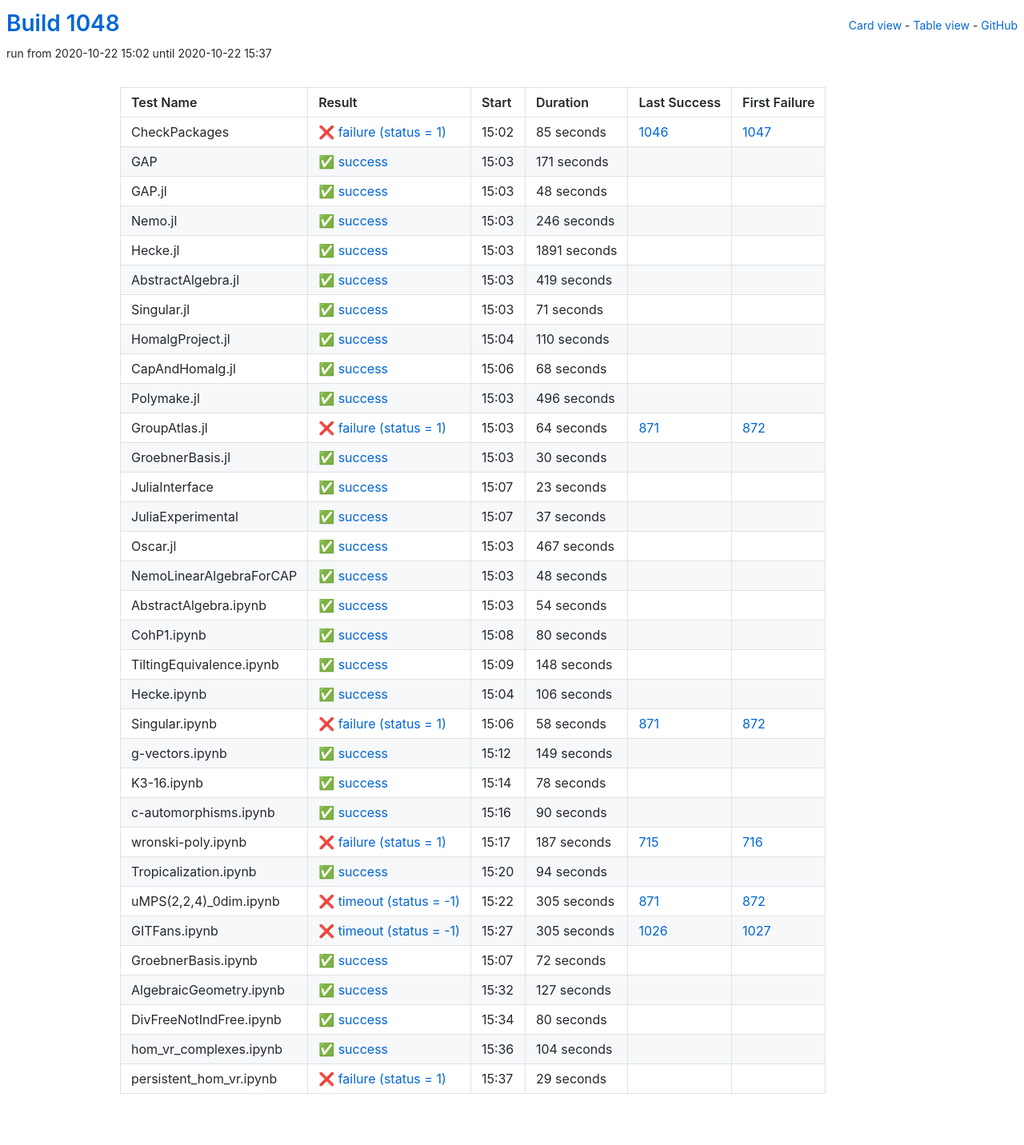
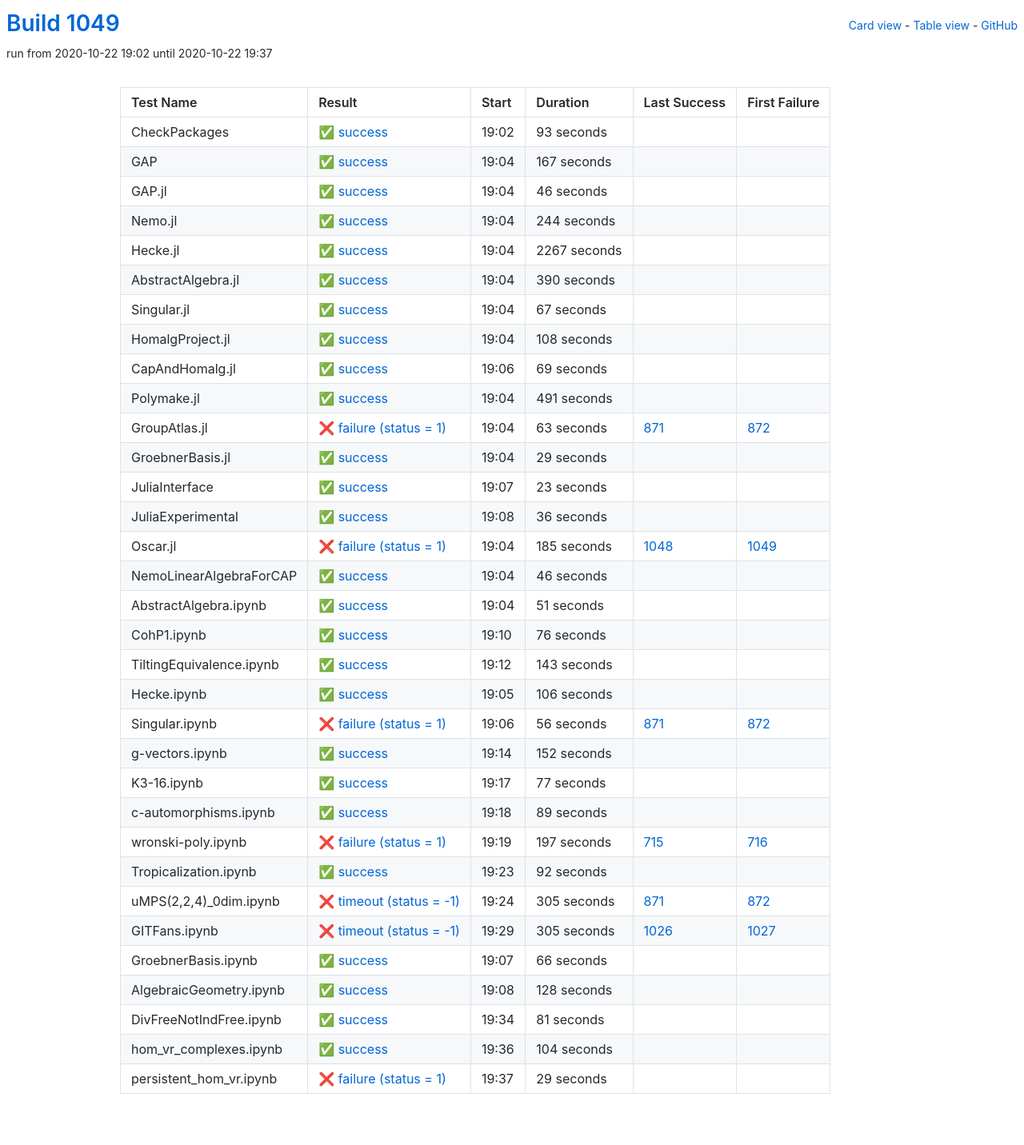
Before and after one commit to oscar-system/oscar-ci-status-stable, a Jekyll site: the page built from table.html, in a window 1280 px wide. Shown: the whole page at 80% size. Built offline with Jekyll 4.4.1, drawn with Linux system fonts in a browser that asks for light colours.

Commit message:
Build #1049

```diff
--- a/_data/ci.yml
+++ b/_data/ci.yml
@@ -1,6 +1,6 @@
 ---
-build: 1048
-build_url: https://oscarci.mathematik.uni-kl.de/job/oscar-stable/1048/
+build: 1049
+build_url: https://oscarci.mathematik.uni-kl.de/job/oscar-stable/1049/
 job: oscar-stable
 organization: oscar-system
 repo: oscar-ci-status-stable
@@ -8,152 +8,152 @@ repourl: https://github.com/oscar-system/oscar-ci-status-stable
 tests:
 - name: CheckPackages
   id: checkpackages
-  log: https://oscarci.mathematik.uni-kl.de/job/oscar-stable/1048/artifact/logs/build-1048/CheckPackages.log
-  start: 2020-10-22 15:02
-  success: false
-  exitcode: 1
-  status: failure
-  duration: 85
-  last_success: 1046
-  last_success_url: https://oscarci.mathematik.uni-kl.de/job/oscar-stable/1046/
-  first_failure: 1047
-  first_failure_url: https://oscarci.mathematik.uni-kl.de/job/oscar-stable/1047/
-- name: GAP
-  id: gap
-  log: https://oscarci.mathematik.uni-kl.de/job/oscar-stable/1048/artifact/logs/build-1048/GAP.log
-  start: 2020-10-22 15:03
+  log: https://oscarci.mathematik.uni-kl.de/job/oscar-stable/1049/artifact/logs/build-1049/CheckPackages.log
+  start: 2020-10-22 19:02
   success: true
   exitcode: 0
   status: success
-  duration: 171
+  duration: 93
+  last_success: false
+  last_success_url:
+  first_failure: false
+  first_failure_url:
+- name: GAP
+  id: gap
+  log: https://oscarci.mathematik.uni-kl.de/job/oscar-stable/1049/artifact/logs/build-1049/GAP.log
+  start: 2020-10-22 19:04
+  success: true
+  exitcode: 0
+  status: success
+  duration: 167
   last_success: false
   last_success_url:
   first_failure: false
   first_failure_url:
 - name: GAP.jl
   id: gap-jl
-  log: https://oscarci.mathematik.uni-kl.de/job/oscar-stable/1048/artifact/logs/build-1048/GAP.jl.log
-  start: 2020-10-22 15:03
+  log: https://oscarci.mathematik.uni-kl.de/job/oscar-stable/1049/artifact/logs/build-1049/GAP.jl.log
+  start: 2020-10-22 19:04
   success: true
   exitcode: 0
   status: success
-  duration: 48
+  duration: 46
   last_success: false
   last_success_url:
   first_failure: false
   first_failure_url:
 - name: Nemo.jl
   id: nemo-jl
-  log: https://oscarci.mathematik.uni-kl.de/job/oscar-stable/1048/artifact/logs/build-1048/Nemo.jl.log
-  start: 2020-10-22 15:03
+  log: https://oscarci.mathematik.uni-kl.de/job/oscar-stable/1049/artifact/logs/build-1049/Nemo.jl.log
+  start: 2020-10-22 19:04
   success: true
   exitcode: 0
   status: success
-  duration: 246
+  duration: 244
   last_success: false
   last_success_url:
   first_failure: false
   first_failure_url:
 - name: Hecke.jl
   id: hecke-jl
-  log: https://oscarci.mathematik.uni-kl.de/job/oscar-stable/1048/artifact/logs/build-1048/Hecke.jl.log
-  start: 2020-10-22 15:03
+  log: https://oscarci.mathematik.uni-kl.de/job/oscar-stable/1049/artifact/logs/build-1049/Hecke.jl.log
+  start: 2020-10-22 19:04
   success: true
   exitcode: 0
   status: success
-  duration: 1891
+  duration: 2267
   last_success: false
   last_success_url:
   first_failure: false
   first_failure_url:
 - name: AbstractAlgebra.jl
   id: abstractalgebra-jl
-  log: https://oscarci.mathematik.uni-kl.de/job/oscar-stable/1048/artifact/logs/build-1048/AbstractAlgebra.jl.log
-  start: 2020-10-22 15:03
+  log: https://oscarci.mathematik.uni-kl.de/job/oscar-stable/1049/artifact/logs/build-1049/AbstractAlgebra.jl.log
+  start: 2020-10-22 19:04
   success: true
   exitcode: 0
   status: success
-  duration: 419
+  duration: 390
   last_success: false
   last_success_url:
   first_failure: false
   first_failure_url:
 - name: Singular.jl
   id: singular-jl
-  log: https://oscarci.mathematik.uni-kl.de/job/oscar-stable/1048/artifact/logs/build-1048/Singular.jl.log
-  start: 2020-10-22 15:03
+  log: https://oscarci.mathematik.uni-kl.de/job/oscar-stable/1049/artifact/logs/build-1049/Singular.jl.log
+  start: 2020-10-22 19:04
   success: true
   exitcode: 0
   status: success
-  duration: 71
+  duration: 67
   last_success: false
   last_success_url:
   first_failure: false
   first_failure_url:
 - name: HomalgProject.jl
   id: homalgproject-jl
-  log: https://oscarci.mathematik.uni-kl.de/job/oscar-stable/1048/artifact/logs/build-1048/HomalgProject.jl.log
-  start: 2020-10-22 15:04
+  log: https://oscarci.mathematik.uni-kl.de/job/oscar-stable/1049/artifact/logs/build-1049/HomalgProject.jl.log
+  start: 2020-10-22 19:04
   success: true
   exitcode: 0
   status: success
-  duration: 110
+  duration: 108
   last_success: false
   last_success_url:
   first_failure: false
   first_failure_url:
 - name: CapAndHomalg.jl
   id: capandhomalg-jl
-  log: https://oscarci.mathematik.uni-kl.de/job/oscar-stable/1048/artifact/logs/build-1048/CapAndHomalg.jl.log
-  start: 2020-10-22 15:06
+  log: https://oscarci.mathematik.uni-kl.de/job/oscar-stable/1049/artifact/logs/build-1049/CapAndHomalg.jl.log
+  start: 2020-10-22 19:06
   success: true
   exitcode: 0
   status: success
-  duration: 68
+  duration: 69
   last_success: false
   last_success_url:
   first_failure: false
   first_failure_url:
 - name: Polymake.jl
   id: polymake-jl
-  log: https://oscarci.mathematik.uni-kl.de/job/oscar-stable/1048/artifact/logs/build-1048/Polymake.jl.log
-  start: 2020-10-22 15:03
+  log: https://oscarci.mathematik.uni-kl.de/job/oscar-stable/1049/artifact/logs/build-1049/Polymake.jl.log
+  start: 2020-10-22 19:04
   success: true
   exitcode: 0
   status: success
-  duration: 496
+  duration: 491
   last_success: false
   last_success_url:
   first_failure: false
   first_failure_url:
 - name: GroupAtlas.jl
   id: groupatlas-jl
-  log: https://oscarci.mathematik.uni-kl.de/job/oscar-stable/1048/artifact/logs/build-1048/GroupAtlas.jl.log
-  start: 2020-10-22 15:03
+  log: https://oscarci.mathematik.uni-kl.de/job/oscar-stable/1049/artifact/logs/build-1049/GroupAtlas.jl.log
+  start: 2020-10-22 19:04
   success: false
   exitcode: 1
   status: failure
-  duration: 64
+  duration: 63
   last_success: 871
   last_success_url: https://oscarci.mathematik.uni-kl.de/job/oscar-stable/871/
   first_failure: 872
   first_failure_url: https://oscarci.mathematik.uni-kl.de/job/oscar-stable/872/
 - name: GroebnerBasis.jl
   id: groebnerbasis-jl
-  log: https://oscarci.mathematik.uni-kl.de/job/oscar-stable/1048/artifact/logs/build-1048/GroebnerBasis.jl.log
-  start: 2020-10-22 15:03
+  log: https://oscarci.mathematik.uni-kl.de/job/oscar-stable/1049/artifact/logs/build-1049/GroebnerBasis.jl.log
+  start: 2020-10-22 19:04
   success: true
   exitcode: 0
   status: success
-  duration: 30
+  duration: 29
   last_success: false
   last_success_url:
   first_failure: false
   first_failure_url:
 - name: JuliaInterface
   id: juliainterface
-  log: https://oscarci.mathematik.uni-kl.de/job/oscar-stable/1048/artifact/logs/build-1048/JuliaInterface.log
-  start: 2020-10-22 15:07
+  log: https://oscarci.mathematik.uni-kl.de/job/oscar-stable/1049/artifact/logs/build-1049/JuliaInterface.log
+  start: 2020-10-22 19:07
   success: true
   exitcode: 0
   status: success
@@ -164,80 +164,80 @@ tests:
   first_failure_url:
 - name: JuliaExperimental
   id: juliaexperimental
-  log: https://oscarci.mathematik.uni-kl.de/job/oscar-stable/1048/artifact/logs/build-1048/JuliaExperimental.log
-  start: 2020-10-22 15:07
+  log: https://oscarci.mathematik.uni-kl.de/job/oscar-stable/1049/artifact/logs/build-1049/JuliaExperimental.log
+  start: 2020-10-22 19:08
   success: true
   exitcode: 0
   status: success
-  duration: 37
+  duration: 36
   last_success: false
   last_success_url:
   first_failure: false
   first_failure_url:
 - name: Oscar.jl
   id: oscar-jl
-  log: https://oscarci.mathematik.uni-kl.de/job/oscar-stable/1048/artifact/logs/build-1048/Oscar.jl.log
-  start: 2020-10-22 15:03
+  log: https://oscarci.mathematik.uni-kl.de/job/oscar-stable/1049/artifact/logs/build-1049/Oscar.jl.log
+  start: 2020-10-22 19:04
+  success: false
+  exitcode: 1
+  status: failure
+  duration: 185
+  last_success: 1048
+  last_success_url: https://oscarci.mathematik.uni-kl.de/job/oscar-stable/1048/
+  first_failure: 1049
+  first_failure_url: https://oscarci.mathematik.uni-kl.de/job/oscar-stable/1049/
+- name: NemoLinearAlgebraForCAP
+  id: nemolinearalgebraforcap
+  log: https://oscarci.mathematik.uni-kl.de/job/oscar-stable/1049/artifact/logs/build-1049/NemoLinearAlgebraForCAP.log
+  start: 2020-10-22 19:04
   success: true
   exitcode: 0
   status: success
-  duration: 467
-  last_success: false
-  last_success_url:
-  first_failure: false
-  first_failure_url:
-- name: NemoLinearAlgebraForCAP
-  id: nemolinearalgebraforcap
-  log: https://oscarci.mathematik.uni-kl.de/job/oscar-stable/1048/artifact/logs/build-1048/NemoLinearAlgebraForCAP.log
-  start: 2020-10-22 15:03
-  success: true
-  exitcode: 0
-  status: success
-  duration: 48
+  duration: 46
   last_success: false
   last_success_url:
   first_failure: false
   first_failure_url:
 - name: AbstractAlgebra.ipynb
   id: abstractalgebra-ipynb
-  log: https://oscarci.mathematik.uni-kl.de/job/oscar-stable/1048/artifact/logs/build-1048/AbstractAlgebra.ipynb.log
-  start: 2020-10-22 15:03
+  log: https://oscarci.mathematik.uni-kl.de/job/oscar-stable/1049/artifact/logs/build-1049/AbstractAlgebra.ipynb.log
+  start: 2020-10-22 19:04
   success: true
   exitcode: 0
   status: success
-  duration: 54
+  duration: 51
   last_success: false
   last_success_url:
   first_failure: false
   first_failure_url:
 - name: CohP1.ipynb
   id: cohp1-ipynb
-  log: https://oscarci.mathematik.uni-kl.de/job/oscar-stable/1048/artifact/logs/build-1048/CohP1.ipynb.log
-  start: 2020-10-22 15:08
+  log: https://oscarci.mathematik.uni-kl.de/job/oscar-stable/1049/artifact/logs/build-1049/CohP1.ipynb.log
+  start: 2020-10-22 19:10
   success: true
   exitcode: 0
   status: success
-  duration: 80
+  duration: 76
   last_success: false
   last_success_url:
   first_failure: false
   first_failure_url:
 - name: TiltingEquivalence.ipynb
   id: tiltingequivalence-ipynb
-  log: https://oscarci.mathematik.uni-kl.de/job/oscar-stable/1048/artifact/logs/build-1048/TiltingEquivalence.ipynb.log
-  start: 2020-10-22 15:09
+  log: https://oscarci.mathematik.uni-kl.de/job/oscar-stable/1049/artifact/logs/build-1049/TiltingEquivalence.ipynb.log
+  start: 2020-10-22 19:12
   success: true
   exitcode: 0
   status: success
-  duration: 148
+  duration: 143
   last_success: false
   last_success_url:
   first_failure: false
   first_failure_url:
 - name: Hecke.ipynb
   id: hecke-ipynb
-  log: https://oscarci.mathematik.uni-kl.de/job/oscar-stable/1048/artifact/logs/build-1048/Hecke.ipynb.log
-  start: 2020-10-22 15:04
+  log: https://oscarci.mathematik.uni-kl.de/job/oscar-stable/1049/artifact/logs/build-1049/Hecke.ipynb.log
+  start: 2020-10-22 19:05
   success: true
   exitcode: 0
   status: success
@@ -248,80 +248,80 @@ tests:
   first_failure_url:
 - name: Singular.ipynb
   id: singular-ipynb
-  log: https://oscarci.mathematik.uni-kl.de/job/oscar-stable/1048/artifact/logs/build-1048/Singular.ipynb.log
-  start: 2020-10-22 15:06
+  log: https://oscarci.mathematik.uni-kl.de/job/oscar-stable/1049/artifact/logs/build-1049/Singular.ipynb.log
+  start: 2020-10-22 19:06
   success: false
   exitcode: 1
   status: failure
-  duration: 58
+  duration: 56
   last_success: 871
   last_success_url: https://oscarci.mathematik.uni-kl.de/job/oscar-stable/871/
   first_failure: 872
   first_failure_url: https://oscarci.mathematik.uni-kl.de/job/oscar-stable/872/
 - name: g-vectors.ipynb
   id: g-vectors-ipynb
-  log: https://oscarci.mathematik.uni-kl.de/job/oscar-stable/1048/artifact/logs/build-1048/g-vectors.ipynb.log
-  start: 2020-10-22 15:12
+  log: https://oscarci.mathematik.uni-kl.de/job/oscar-stable/1049/artifact/logs/build-1049/g-vectors.ipynb.log
+  start: 2020-10-22 19:14
   success: true
   exitcode: 0
   status: success
-  duration: 149
+  duration: 152
   last_success: false
   last_success_url:
   first_failure: false
   first_failure_url:
 - name: K3-16.ipynb
   id: k3-16-ipynb
-  log: https://oscarci.mathematik.uni-kl.de/job/oscar-stable/1048/artifact/logs/build-1048/K3-16.ipynb.log
-  start: 2020-10-22 15:14
+  log: https://oscarci.mathematik.uni-kl.de/job/oscar-stable/1049/artifact/logs/build-1049/K3-16.ipynb.log
+  start: 2020-10-22 19:17
   success: true
   exitcode: 0
   status: success
-  duration: 78
+  duration: 77
   last_success: false
   last_success_url:
   first_failure: false
   first_failure_url:
 - name: c-automorphisms.ipynb
   id: c-automorphisms-ipynb
-  log: https://oscarci.mathematik.uni-kl.de/job/oscar-stable/1048/artifact/logs/build-1048/c-automorphisms.ipynb.log
-  start: 2020-10-22 15:16
+  log: https://oscarci.mathematik.uni-kl.de/job/oscar-stable/1049/artifact/logs/build-1049/c-automorphisms.ipynb.log
+  start: 2020-10-22 19:18
   success: true
   exitcode: 0
   status: success
-  duration: 90
+  duration: 89
   last_success: false
   last_success_url:
   first_failure: false
   first_failure_url:
 - name: wronski-poly.ipynb
   id: wronski-poly-ipynb
-  log: https://oscarci.mathematik.uni-kl.de/job/oscar-stable/1048/artifact/logs/build-1048/wronski-poly.ipynb.log
-  start: 2020-10-22 15:17
+  log: https://oscarci.mathematik.uni-kl.de/job/oscar-stable/1049/artifact/logs/build-1049/wronski-poly.ipynb.log
+  start: 2020-10-22 19:19
   success: false
   exitcode: 1
   status: failure
-  duration: 187
+  duration: 197
   last_success: 715
   last_success_url: https://oscarci.mathematik.uni-kl.de/job/oscar-stable/715/
   first_failure: 716
   first_failure_url: https://oscarci.mathematik.uni-kl.de/job/oscar-stable/716/
 - name: Tropicalization.ipynb
   id: tropicalization-ipynb
-  log: https://oscarci.mathematik.uni-kl.de/job/oscar-stable/1048/artifact/logs/build-1048/Tropicalization.ipynb.log
-  start: 2020-10-22 15:20
+  log: https://oscarci.mathematik.uni-kl.de/job/oscar-stable/1049/artifact/logs/build-1049/Tropicalization.ipynb.log
+  start: 2020-10-22 19:23
   success: true
   exitcode: 0
   status: success
-  duration: 94
+  duration: 92
   last_success: false
   last_success_url:
   first_failure: false
   first_failure_url:
 - name: uMPS(2,2,4)_0dim.ipynb
   id: umps-2-2-4-0dim-ipynb
-  log: https://oscarci.mathematik.uni-kl.de/job/oscar-stable/1048/artifact/logs/build-1048/uMPS-2-2-4-_0dim.ipynb.log
-  start: 2020-10-22 15:22
+  log: https://oscarci.mathematik.uni-kl.de/job/oscar-stable/1049/artifact/logs/build-1049/uMPS-2-2-4-_0dim.ipynb.log
+  start: 2020-10-22 19:24
   success: false
   exitcode: -1
   status: timeout
@@ -332,8 +332,8 @@ tests:
   first_failure_url: https://oscarci.mathematik.uni-kl.de/job/oscar-stable/872/
 - name: GITFans.ipynb
   id: gitfans-ipynb
-  log: https://oscarci.mathematik.uni-kl.de/job/oscar-stable/1048/artifact/logs/build-1048/GITFans.ipynb.log
-  start: 2020-10-22 15:27
+  log: https://oscarci.mathematik.uni-kl.de/job/oscar-stable/1049/artifact/logs/build-1049/GITFans.ipynb.log
+  start: 2020-10-22 19:29
   success: false
   exitcode: -1
   status: timeout
@@ -344,44 +344,44 @@ tests:
   first_failure_url: https://oscarci.mathematik.uni-kl.de/job/oscar-stable/1027/
 - name: GroebnerBasis.ipynb
   id: groebnerbasis-ipynb
-  log: https://oscarci.mathematik.uni-kl.de/job/oscar-stable/1048/artifact/logs/build-1048/GroebnerBasis.ipynb.log
-  start: 2020-10-22 15:07
+  log: https://oscarci.mathematik.uni-kl.de/job/oscar-stable/1049/artifact/logs/build-1049/GroebnerBasis.ipynb.log
+  start: 2020-10-22 19:07
   success: true
   exitcode: 0
   status: success
-  duration: 72
+  duration: 66
   last_success: false
   last_success_url:
   first_failure: false
   first_failure_url:
 - name: AlgebraicGeometry.ipynb
   id: algebraicgeometry-ipynb
-  log: https://oscarci.mathematik.uni-kl.de/job/oscar-stable/1048/artifact/logs/build-1048/AlgebraicGeometry.ipynb.log
-  start: 2020-10-22 15:32
+  log: https://oscarci.mathematik.uni-kl.de/job/oscar-stable/1049/artifact/logs/build-1049/AlgebraicGeometry.ipynb.log
+  start: 2020-10-22 19:08
   success: true
   exitcode: 0
   status: success
-  duration: 127
+  duration: 128
   last_success: false
   last_success_url:
   first_failure: false
   first_failure_url:
 - name: DivFreeNotIndFree.ipynb
   id: divfreenotindfree-ipynb
-  log: https://oscarci.mathematik.uni-kl.de/job/oscar-stable/1048/artifact/logs/build-1048/DivFreeNotIndFree.ipynb.log
-  start: 2020-10-22 15:34
+  log: https://oscarci.mathematik.uni-kl.de/job/oscar-stable/1049/artifact/logs/build-1049/DivFreeNotIndFree.ipynb.log
+  start: 2020-10-22 19:34
   success: true
   exitcode: 0
   status: success
-  duration: 80
+  duration: 81
   last_success: false
   last_success_url:
   first_failure: false
   first_failure_url:
 - name: hom_vr_complexes.ipynb
   id: hom-vr-complexes-ipynb
-  log: https://oscarci.mathematik.uni-kl.de/job/oscar-stable/1048/artifact/logs/build-1048/hom_vr_complexes.ipynb.log
-  start: 2020-10-22 15:36
+  log: https://oscarci.mathematik.uni-kl.de/job/oscar-stable/1049/artifact/logs/build-1049/hom_vr_complexes.ipynb.log
+  start: 2020-10-22 19:36
   success: true
   exitcode: 0
   status: success
@@ -392,8 +392,8 @@ tests:
   first_failure_url:
 - name: persistent_hom_vr.ipynb
   id: persistent-hom-vr-ipynb
-  log: https://oscarci.mathematik.uni-kl.de/job/oscar-stable/1048/artifact/logs/build-1048/persistent_hom_vr.ipynb.log
-  start: 2020-10-22 15:37
+  log: https://oscarci.mathematik.uni-kl.de/job/oscar-stable/1049/artifact/logs/build-1049/persistent_hom_vr.ipynb.log
+  start: 2020-10-22 19:37
   success: false
   exitcode: 1
   status: failure
```
Also changed, not shown: README.md.
